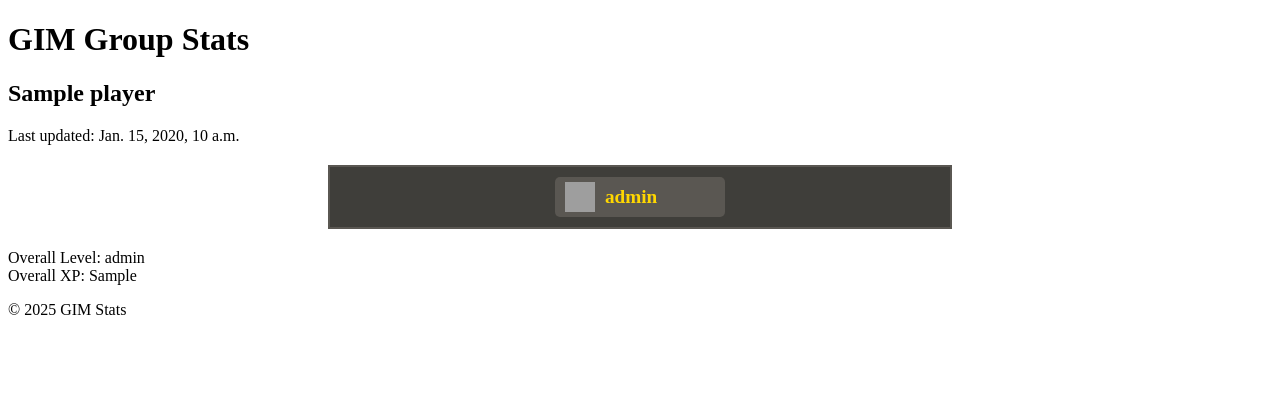
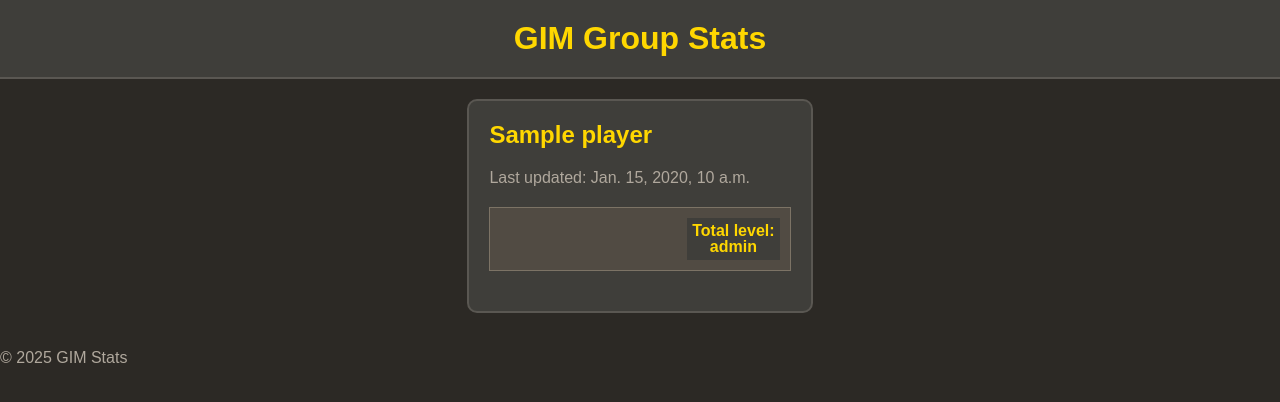
Before and after one commit to ledavies99/gim-stats, a Django app: template stats_app/templates/stats_app/player_stats.html in a window 1280 px wide. Shown: the top 402 px of the page. Run offline with Django 5.2, Linux system fonts and the light colour scheme; the template is opened without the code that fills it: most values are stand-ins (such as "Sample title", 1, 10 or a date in 2020); grey boxes are pictures that could not be loaded.

Commit message:
Move total level into grid and make grids display horizontally

```diff
--- a/static/css/style.css
+++ b/static/css/style.css
@@ -1,36 +1,125 @@
 /* Container for the entire skill grid */
 .skill-grid {
-    display: flex;
-    flex-wrap: wrap;
-    justify-content: center;
-    gap: 10px; /* Space between skill items */
-    max-width: 600px;
+    display: grid;
+    grid-template-columns: repeat(3, 1fr);
+    gap: 1px;
+    max-width: 320px;
     margin: 20px auto;
     padding: 10px;
+    background-color: #514b43;
+    border: 1px solid #7c7365;
+}
+
+/* Overall stats container */
+.overall-stats {
+    display: flex;
+    align-items: center;
+    justify-content: center;
     background-color: #3f3e3a;
-    border: 2px solid #5a5752;
+    padding: 2px 5px;
+    height: 38px;
+
+    /* This places the box in the third column of the grid */
+    grid-column: 3;
 }
 
 /* Individual skill item */
 .skill-item {
     display: flex;
     align-items: center;
-    background-color: #5a5752;
-    padding: 5px 10px;
-    border-radius: 5px;
-    min-width: 150px;
+    justify-content: space-between;
+    background-color: #3f3e3a;
+    padding: 2px 5px;
+    height: 38px;
 }
 
 /* Skill icon image */
 .skill-icon {
     width: 30px;
     height: 30px;
-    margin-right: 10px;
 }
 
 /* Skill level text */
 .skill-level {
-    font-size: 1.2em;
+    font-size: 1em;
     font-weight: bold;
-    color: #ffd700; /* Gold color for the level */
+    color: #ffd700;
 }
+
+/* Styling for the text container inside the overall stats box */
+.overall-stats-text {
+    display: flex;
+    flex-direction: column;
+    align-items: center;
+    gap: 0;
+}
+
+/* Overall label */
+.overall-label {
+    font-size: 1em;
+    font-weight: bold;
+    color: #ffd700;
+    margin: 0; /* This removes the default margin */
+}
+
+/* Overall value */
+.overall-value {
+    font-size: 1em;
+    font-weight: bold;
+    color: #ffd700;
+    margin: -20px 0 0; /* Adjust this negative margin to control the spacing */
+}
+
+/* The rest of the CSS for the page layout */
+body {
+    font-family: Arial, sans-serif;
+    background-color: #2c2925;
+    color: #e0e0e0;
+    margin: 0;
+    padding: 0;
+}
+
+header {
+    text-align: center;
+    padding: 20px;
+    background-color: #3f3e3a;
+    border-bottom: 2px solid #5a5752;
+}
+
+h1 {
+    margin: 0;
+    color: #ffd700;
+}
+
+main {
+    display: flex;
+    flex-wrap: wrap; /* Allows the grids to wrap to a new line if they don't fit */
+    justify-content: center; /* Centers the grids horizontally */
+    gap: 20px; /* Adds a gap between each player card */
+    padding: 20px;
+}
+
+.player-card {
+    /* Adjust this to set the width of each grid */
+    flex: 0 0 auto;
+    max-width: 320px; /* This should match the skill-grid's max-width */
+    background-color: #3f3e3a;
+    border: 2px solid #5a5752;
+    padding: 20px;
+    border-radius: 10px;
+}
+
+h2 {
+    color: #ffd700;
+    margin-top: 0;
+}
+
+p {
+    color: #b0a89d;
+}
+
+.overall-stats-placeholder {
+    background-color: #3f3e3a;
+    padding: 2px 5px;
+    height: 38px;
+}
--- a/stats_app/templates/stats_app/player_stats.html
+++ b/stats_app/templates/stats_app/player_stats.html
@@ -23,23 +23,20 @@
 
                     <div class="skill-grid">
                         {% for skill_name, skill_data in player.skills.items %}
-                            {% if skill_name != 'overall' %}
+                            {% if skill_name != 'overall' and skill_data.level > 0 %}
                                 <div class="skill-item">
                                     <img class="skill-icon" src="{% static 'images/'|add:skill_name|add:'.png' %}" alt="{{ skill_name }}">
                                     <span class="skill-level">{{ skill_data.level }}</span>
                                 </div>
                             {% endif %}
                         {% endfor %}
-                    </div>
 
-                    <div class="overall-stats">
-                        <div class="overall-item">
-                            <span class="overall-label">Overall Level:</span>
-                            <span class="overall-value">{{ player.skills.overall.level }}</span>
-                        </div>
-                        <div class="overall-item">
-                            <span class="overall-label">Overall XP:</span>
-                            <span class="overall-value">{{ player.skills.overall.xp }}</span>
+                        <div class="overall-stats">
+                            <div class="overall-stats-text">
+                                <span class="overall-label">Total level:</span>
+                                <br>
+                                <span class="overall-value">{{ player.skills.overall.level }}</span>
+                            </div>
                         </div>
                     </div>
                 </section>
```
Also changed, not shown: stats_app/api_handler.py (+8 -5 lines).
